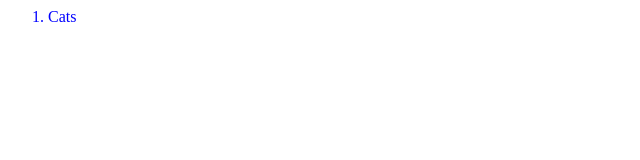
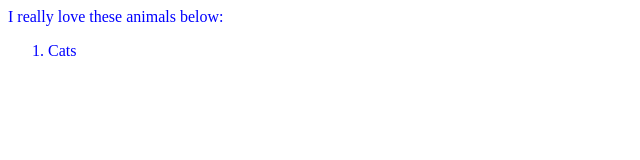
Before and after one commit to ctb116/CSS-Demo, a plain HTML site: page index.html in a window 1280 px wide. Shown: the whole page, without its empty margins (0-640 px from the left). Drawn offline with Linux system fonts and the light colour scheme.

Commit message:
add description

```diff
--- a/index.html
+++ b/index.html
@@ -4,6 +4,7 @@
 </head>
 
 <body>
+    <div>I really love these animals below:</div>
     <ol>
         <li>Cats</li>
     </ol>
```
